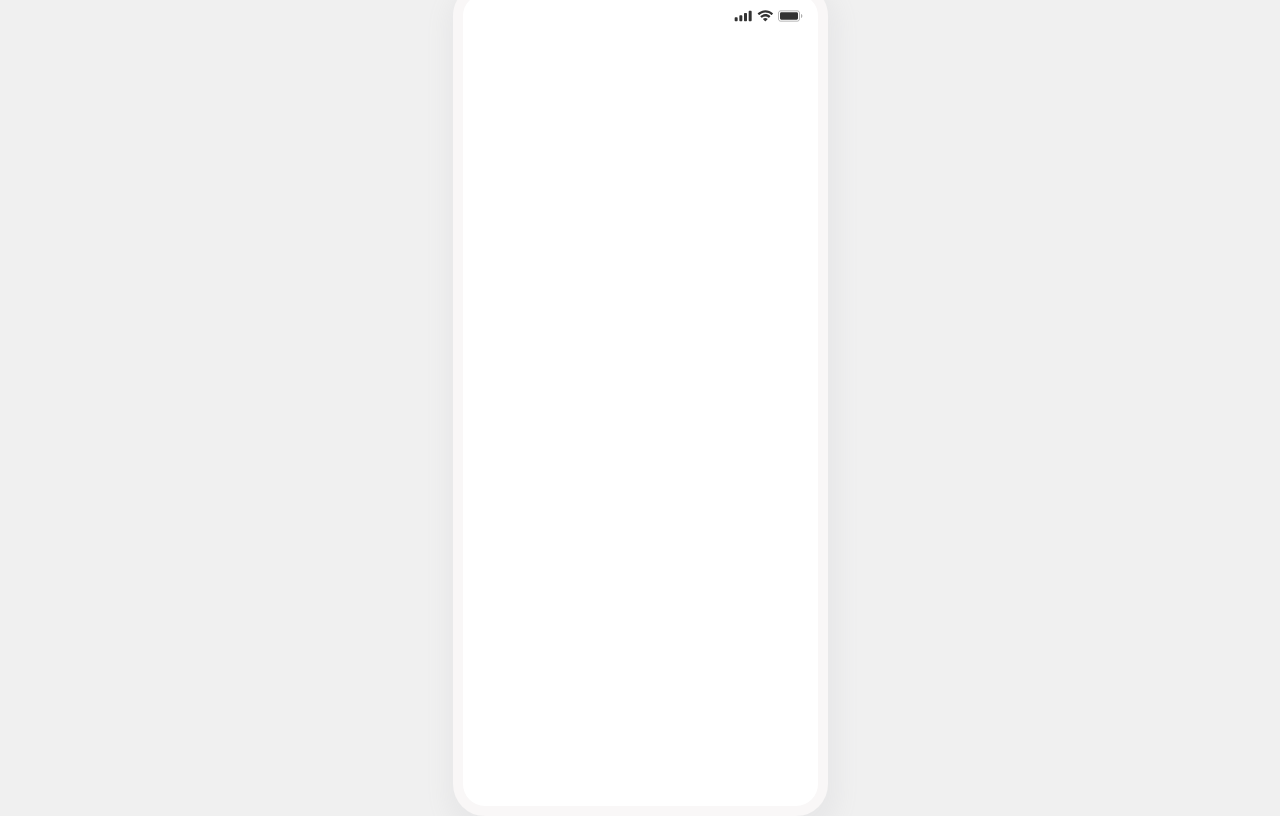
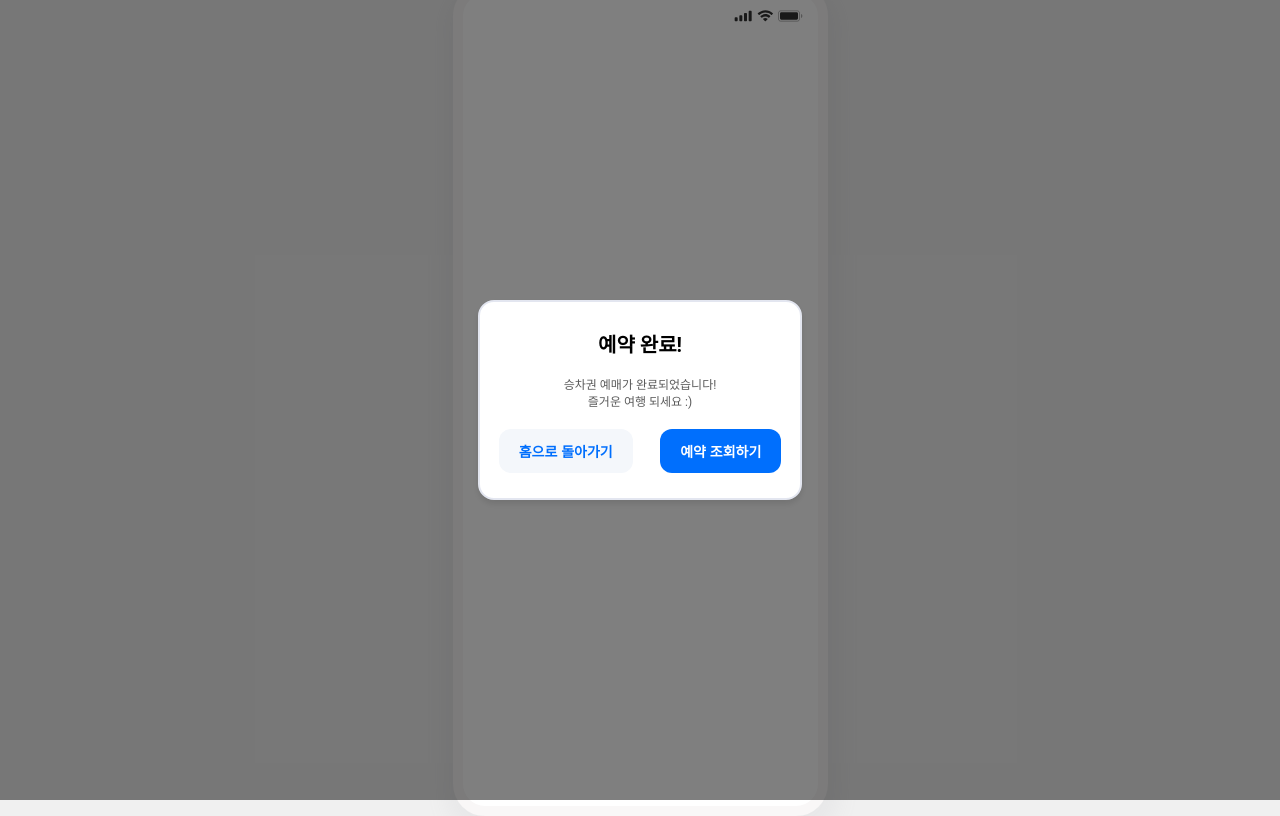
Before and after one commit to Choi-jujuyeon/TrainReservationSystem, a React (Create React App) app in the folder front/: page /reservmodal in a window 1280 px wide. Before the commit this address had no page. Built offline with nearby package versions, Linux system fonts and the light colour scheme.

Commit message:
feat: Create a reservation confirmation modal window

```diff
--- a/front/src/App.jsx
+++ b/front/src/App.jsx
@@ -8,6 +8,7 @@ import SelectModal from "./pages/SelectModal";
 import Main from "./pages/Main";
 import SeatInfo from "./pages/SeatInfo";
 import Loading from "./pages/Loading";
+import ReservCheckModal from "./components/ReservCheckModal";
 function App() {
     return (
         <BrowserRouter>
@@ -24,6 +25,10 @@ function App() {
                         <Route path="/main" element={<Main />} />
                         <Route path="/seatInfo" element={<SeatInfo />} />
                         <Route path="/loading" element={<Loading />} />
+                        <Route
+                            path="/reservmodal"
+                            element={<ReservCheckModal />}
+                        />
                     </Routes>
                 </Container>
             </Wrapper>
--- /dev/null
+++ b/front/src/components/ReservCheckModal.jsx
@@ -0,0 +1,83 @@
+import styled from "styled-components";
+import { Link } from "react-router-dom";
+const ReservCheckModal = () => {
+    return (
+        <Overlay>
+            <ModalContainer>
+                <Title>예약 완료!</Title>
+                <Message>
+                    승차권 예매가 완료되었습니다!
+                    <br />
+                    즐거운 여행 되세요 :)
+                </Message>
+                <ButtonContainer>
+                    <Link to="/main">
+                        <Button>홈으로 돌아가기</Button>
+                    </Link>
+                    <Link to="/mypage">
+                        <Button primary>예약 조회하기</Button>
+                    </Link>
+                </ButtonContainer>
+            </ModalContainer>
+        </Overlay>
+    );
+};
+export default ReservCheckModal;
+const Overlay = styled.div`
+    position: fixed;
+    top: 0;
+    left: 0;
+    right: 0;
+    bottom: 0;
+    background-color: rgba(0, 0, 0, 0.5);
+    display: flex;
+    justify-content: center;
+    align-items: center;
+    z-index: 9999;
+`;
+
+const ModalContainer = styled.div`
+    background-color: white;
+    border-radius: 16px;
+    padding: 10px;
+    text-align: center;
+    width: 300px;
+    /* max-width: 400px; */
+    box-shadow: 0 4px 6px rgba(0, 0, 0, 0.1);
+    border: 2px solid #e3e6f0;
+`;
+
+const Title = styled.h2`
+    color: #000000;
+    font-size: 20px;
+    /* margin-bottom: 10px; */
+`;
+
+const Message = styled.p`
+    color: #5a5a5a;
+    font-size: 12px;
+    margin-bottom: 20px;
+`;
+
+const ButtonContainer = styled.div`
+    display: flex;
+    justify-content: space-around;
+    gap: 10px;
+`;
+
+const Button = styled.button`
+    padding: 12px 20px;
+    margin-bottom: 15px;
+    font-size: 14px;
+    font-weight: bold;
+    border: none;
+    border-radius: 12px;
+    cursor: pointer;
+    background-color: ${({ primary }) => (primary ? "#006FFD" : "#F4F7FB")};
+    color: ${({ primary }) => (primary ? "white" : "#006FFD")};
+    transition: background-color 0.3s;
+
+    &:hover {
+        background-color: ${({ primary }) => (primary ? "#1F56D2" : "#E2E7F2")};
+    }
+`;
```
